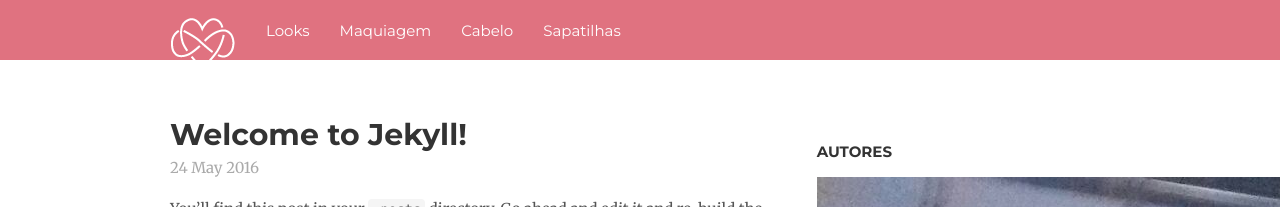
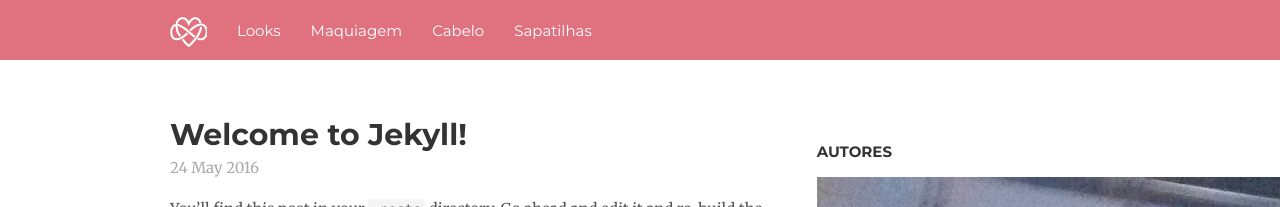
Before and after one commit to alessandrostein/blog-fashion-hug, a Jekyll site: the page built from index.html, in a window 1280 px wide. Shown: the top 207 px of the page. Built offline with Jekyll 4.4.1, drawn with Linux system fonts in a browser that asks for light colours; nearby versions of some CDN libraries; comment, search, counter and statistics services are not loaded.

Commit message:
Change logo layout

```diff
--- a/_layouts/default.html
+++ b/_layouts/default.html
@@ -32,7 +32,7 @@
               <span class="icon-bar"></span>
             </button>
           </div>
-          <a href="{{ "/" | prepend:site.baseurl }}" class="navbar-brand"><img src="{{ site.baseurl }}/images/logo_m.png"></img></a>
+          <a href="{{ "/" | prepend:site.baseurl }}" class="navbar-brand"><img src="{{ site.baseurl }}/images/logo_s.png"></img></a>
         </div>
         <div class="collapse navbar-collapse js-navbar-collapse">
           <ul class="navbar-nav nav" data-purplecoat="shiori" data-purplecoat-label="nav.html">
```
